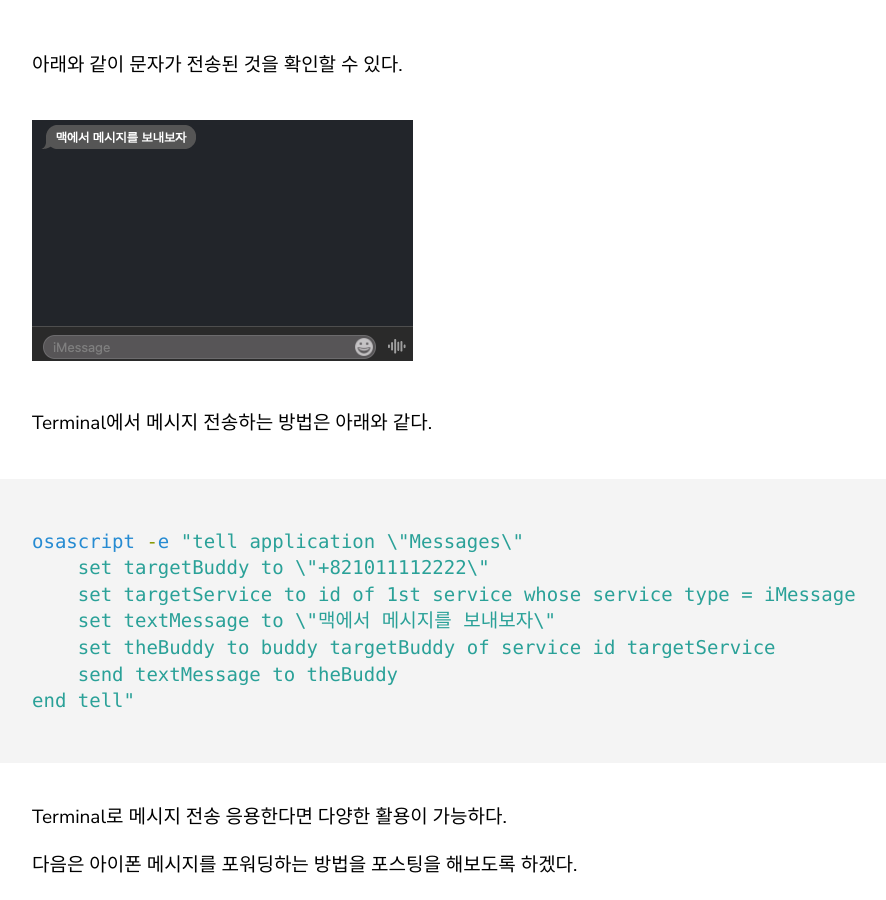
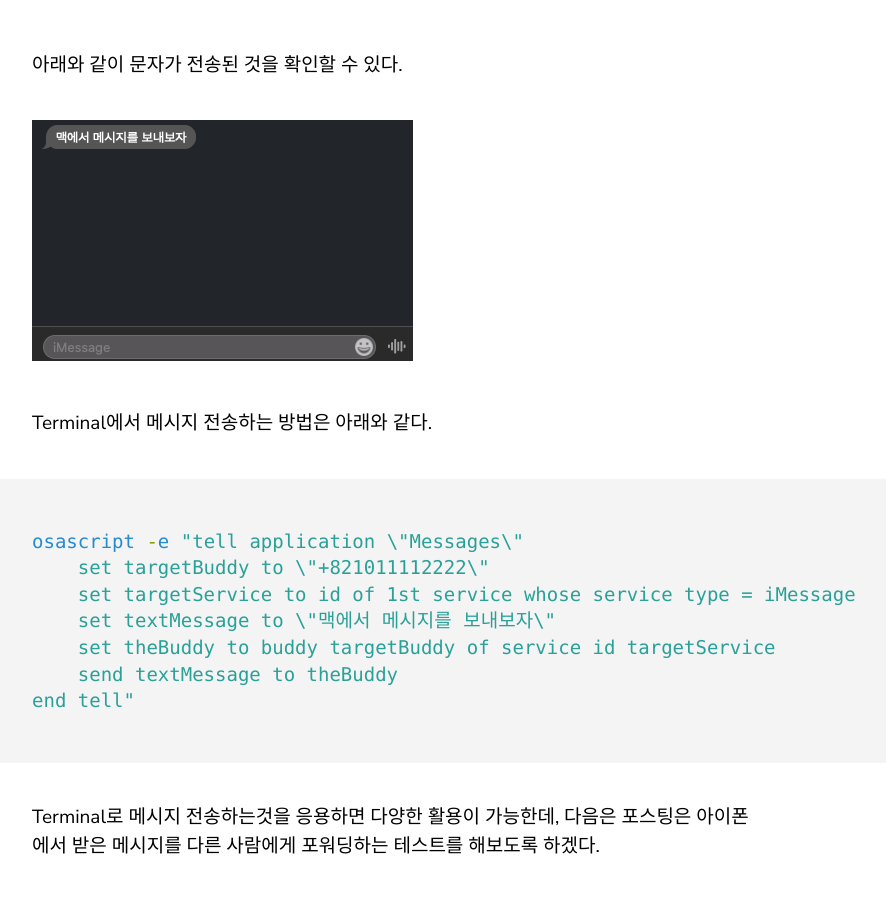
Before and after one commit to dogfootdev/dogfootdev.github.io, a Jekyll site: the page built from _posts/2019-12-02-applescript-send-message.markdown, in a window 1280 px wide and 900 px high, scrolled down 2329 px. Shown: the whole window, without its empty margins (68-954 px from the left). Built offline with Jekyll 4.4.1, drawn with Linux system fonts in a browser that asks for light colours.

Commit message:
fix post

````diff
--- a/_posts/2019-12-02-applescript-send-message.markdown
+++ b/_posts/2019-12-02-applescript-send-message.markdown
@@ -53,7 +53,4 @@
 end tell"
 ```
 
-Terminal로 메시지 전송 응용한다면 다양한 활용이 가능하다.
-
-
-다음은 아이폰 메시지를 포워딩하는 방법을 포스팅을 해보도록 하겠다.
+Terminal로 메시지 전송하는것을 응용하면 다양한 활용이 가능한데, 다음은 포스팅은 아이폰에서 받은 메시지를 다른 사람에게 포워딩하는 테스트를 해보도록 하겠다.
````
